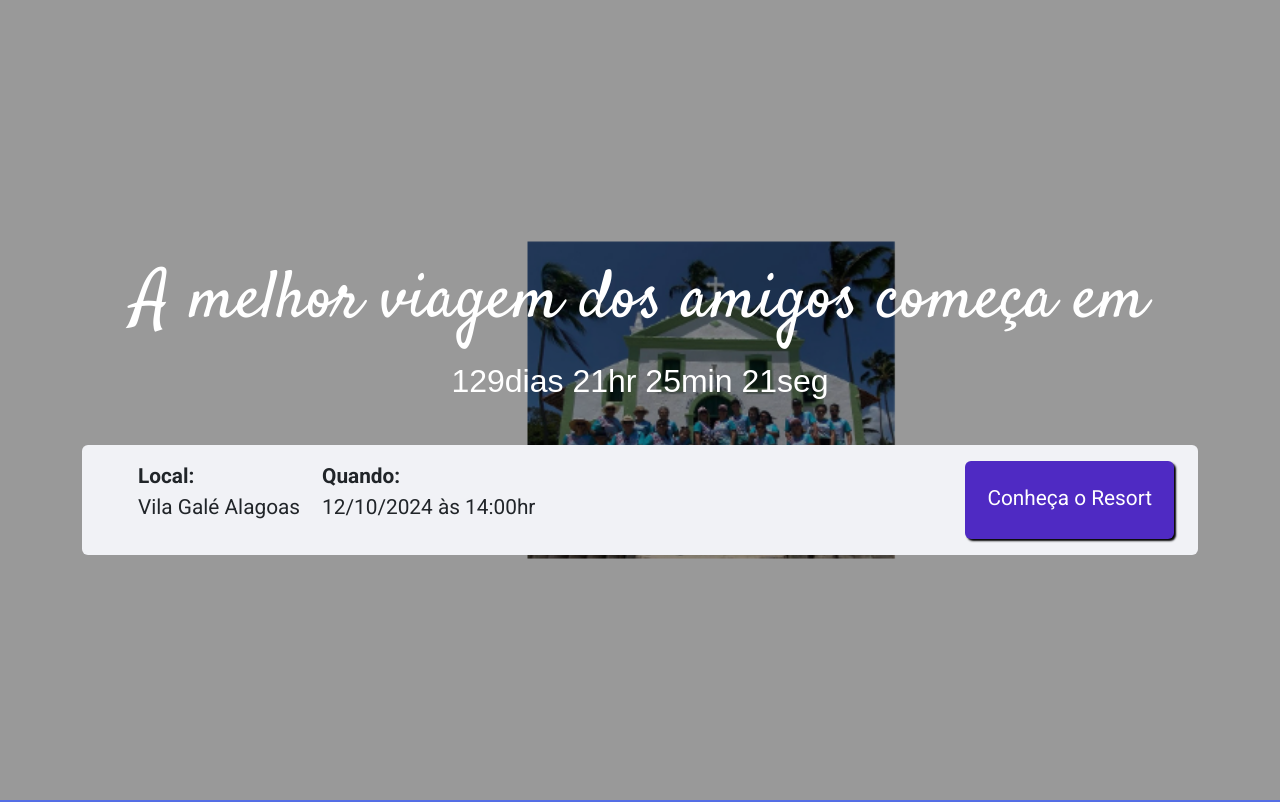
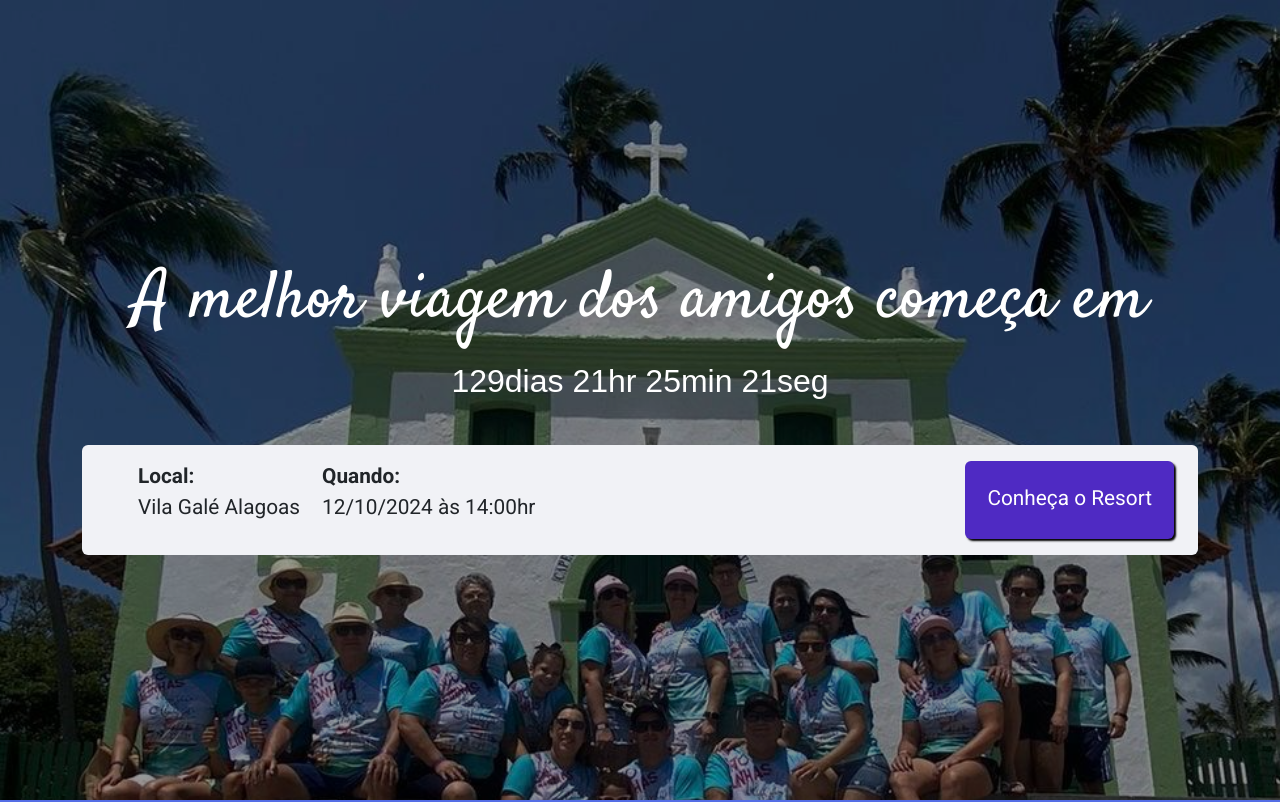
Before and after one commit to Alexfs-dv/viagem_dos_amigos, a website built with Parcel: page src/index.html in a window 1280 px wide. Shown: the top 802 px of the page. Built offline with nearby package versions, Linux system fonts and the light colour scheme; a web font is replaced by a local one.

Commit message:
atualizacao_1

```diff
--- a/src/styles/_hero.scss
+++ b/src/styles/_hero.scss
@@ -1,5 +1,5 @@
 .hero {
-    background-image: url(../images/amigos.png);
+    background-image: url(../images/IMG-20240603-WA0068.jpg);
     background-repeat: no-repeat;
     background-size: cover;
     height: 100vh;
```
Also changed, not shown: src/images/amigos.png (deleted).
